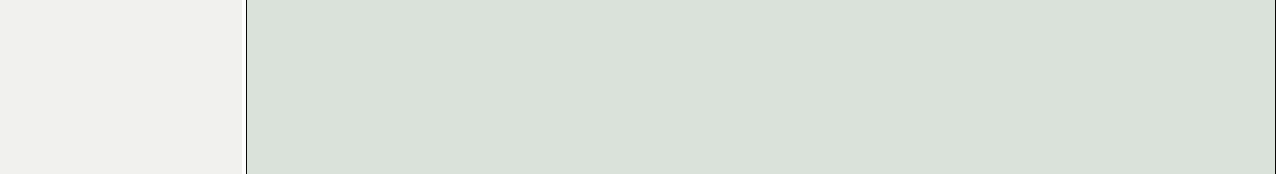
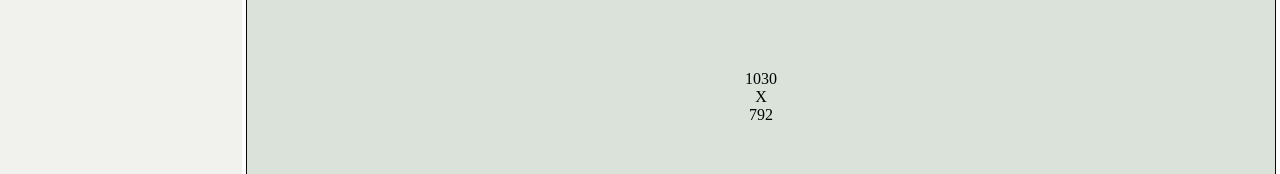
Before and after one commit to danlevison/viewport-grid, a React (Create React App) app: page / in a window 1280 px wide. Shown: the part 303-477 px from the top of the page. Built offline with nearby package versions, Linux system fonts and the light colour scheme.

Commit message:
feat: Display viewport div width and height

```diff
--- a/src/components/Grid.tsx
+++ b/src/components/Grid.tsx
@@ -1,3 +1,5 @@
+import ViewportItem from "./ViewportItem"
+
 type GridProps = {
 	rows: number
 	columns: number
@@ -16,11 +18,12 @@ export default function Grid({ rows, columns }: GridProps) {
 					className="row"
 				>
 					{Array.from({ length: columns }).map((_, colIdx) => (
-						<div
+						<ViewportItem
 							key={colIdx}
-							data-testid={`viewport-item-${colIdx + 1}`}
-							className="viewport-item"
-						></div>
+							columns={columns}
+							rows={rows}
+							index={colIdx}
+						/>
 					))}
 				</div>
 			))}
--- /dev/null
+++ b/src/components/ViewportItem.tsx
@@ -0,0 +1,61 @@
+import { useState, useEffect, useRef } from "react"
+
+type ViewportItemProps = {
+	columns: number
+	rows: number
+	index: number
+}
+
+export default function ViewportItem({
+	columns,
+	rows,
+	index
+}: ViewportItemProps) {
+	const viewportRef = useRef<HTMLDivElement | null>(null)
+	const [width, setWidth] = useState(0)
+	const [height, setHeight] = useState(0)
+
+	useEffect(() => {
+		if (viewportRef.current) {
+			setWidth(viewportRef.current.offsetWidth)
+		}
+		if (viewportRef.current) {
+			setHeight(viewportRef.current.offsetHeight)
+		}
+
+		const getWidth = () => {
+			if (viewportRef.current) {
+				setWidth(viewportRef.current.offsetWidth)
+			}
+		}
+
+		const getHeight = () => {
+			if (viewportRef.current) {
+				setHeight(viewportRef.current.offsetHeight)
+			}
+		}
+
+		window.addEventListener("resize", () => {
+			getWidth()
+			getHeight()
+		})
+
+		return () =>
+			window.removeEventListener("resize", () => {
+				getWidth()
+				getHeight()
+			})
+	}, [columns, rows])
+
+	return (
+		<div
+			ref={viewportRef}
+			data-testid={`viewport-item-${index + 1}`}
+			className="viewport-item"
+		>
+			<span data-testid="width">{width}</span>
+			<span>X</span>
+			<span>{height}</span>
+		</div>
+	)
+}
```
